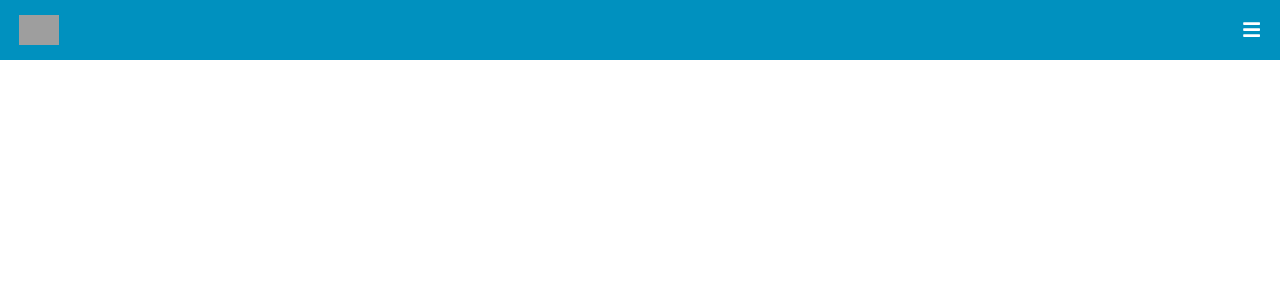
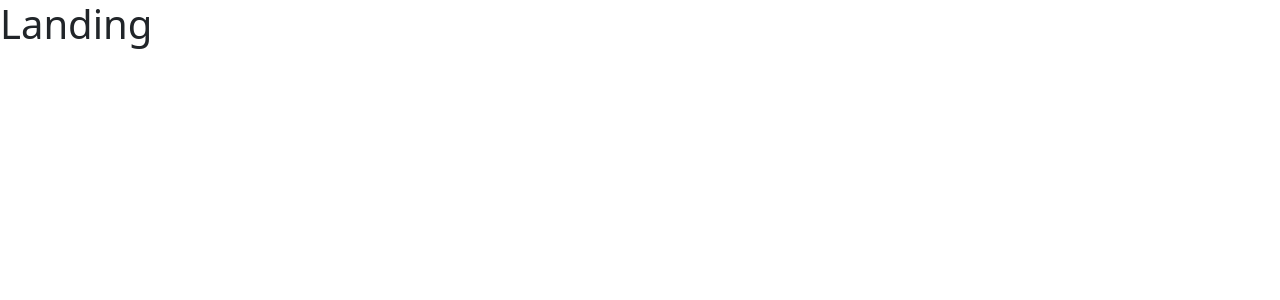
Before and after one commit to LaloRivero/omichh-react-app, a React (Create React App) app: page / in a window 1280 px wide. Shown: the top 300 px of the page. Built offline with nearby package versions, Linux system fonts and the light colour scheme; grey boxes are pictures that could not be loaded.

Commit message:
fixing layout

```diff
--- a/src/App.js
+++ b/src/App.js
@@ -1,13 +1,13 @@
 import './App.css';
-import Navbar from './components/Navbar/navbar';
+
 import { BrowserRouter as Router, Switch, Route } from 'react-router-dom';
+import Landing from './pages/Landing/landing';
 
 function App() {
   return (
     <Router>
-      <Navbar/>
       <Switch>
-        <Route path='/'/>
+        <Route path='/' component={Landing}/>
       </Switch>
     </Router>
   );
```
